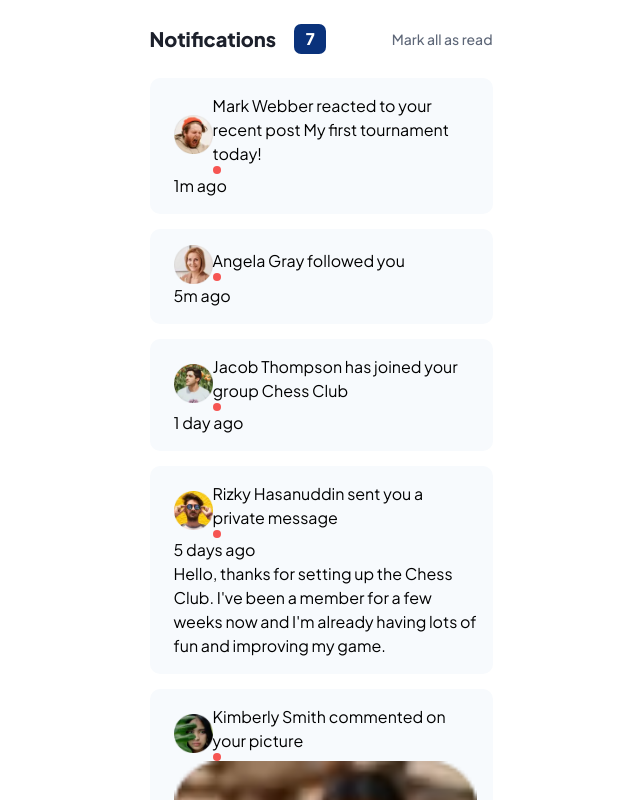
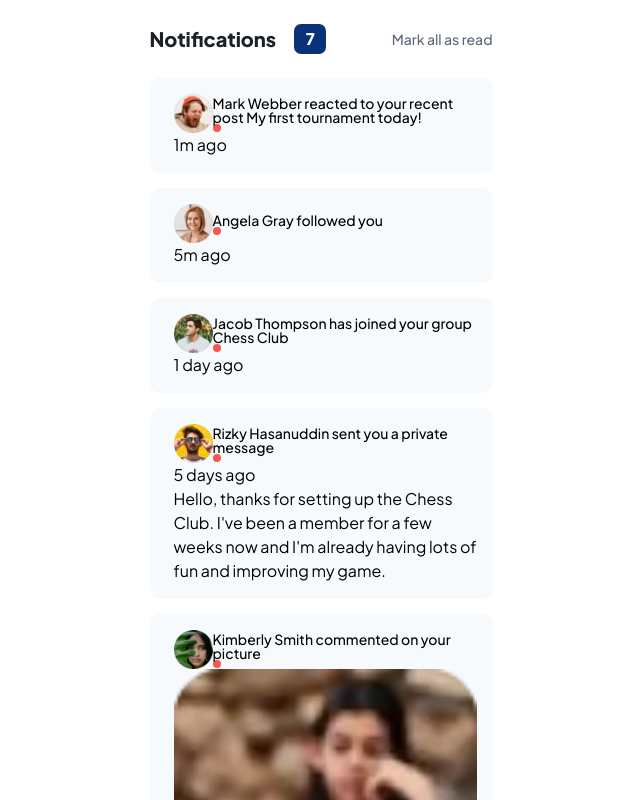
Before and after one commit to LEVANIKAPANADZE/Notification-Page, a React (Vite) app: page / in a window 1280 px wide. Shown: the top 800 px of the page, without its empty margins (319-959 px from the left). Built offline with nearby package versions, Linux system fonts and the light colour scheme; a web font is replaced by a local one.

Commit message:
Just wrote styles for span

```diff
--- a/src/components/notification.jsx
+++ b/src/components/notification.jsx
@@ -29,7 +29,7 @@ export default function Notification({
           alt="Profile picture"
           className="w-[39px] h-[39px]"
         />
-        <span>
+        <span className="font-medium text-[14px] leading-[100%]">
           <span>{notification.username}</span> {notification.action}{" "}
           {notification.post ? <span>{notification.post}</span> : null}
           {notification.groupName ? (
```
